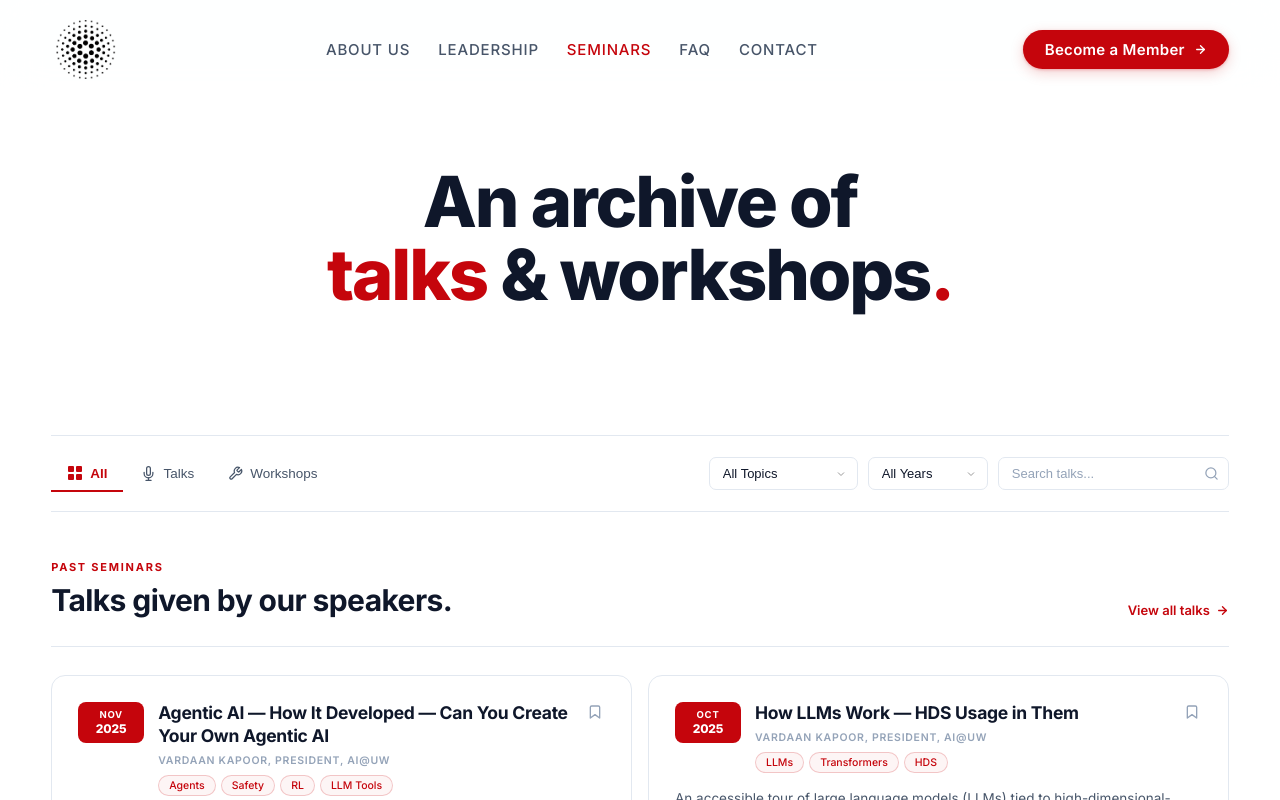
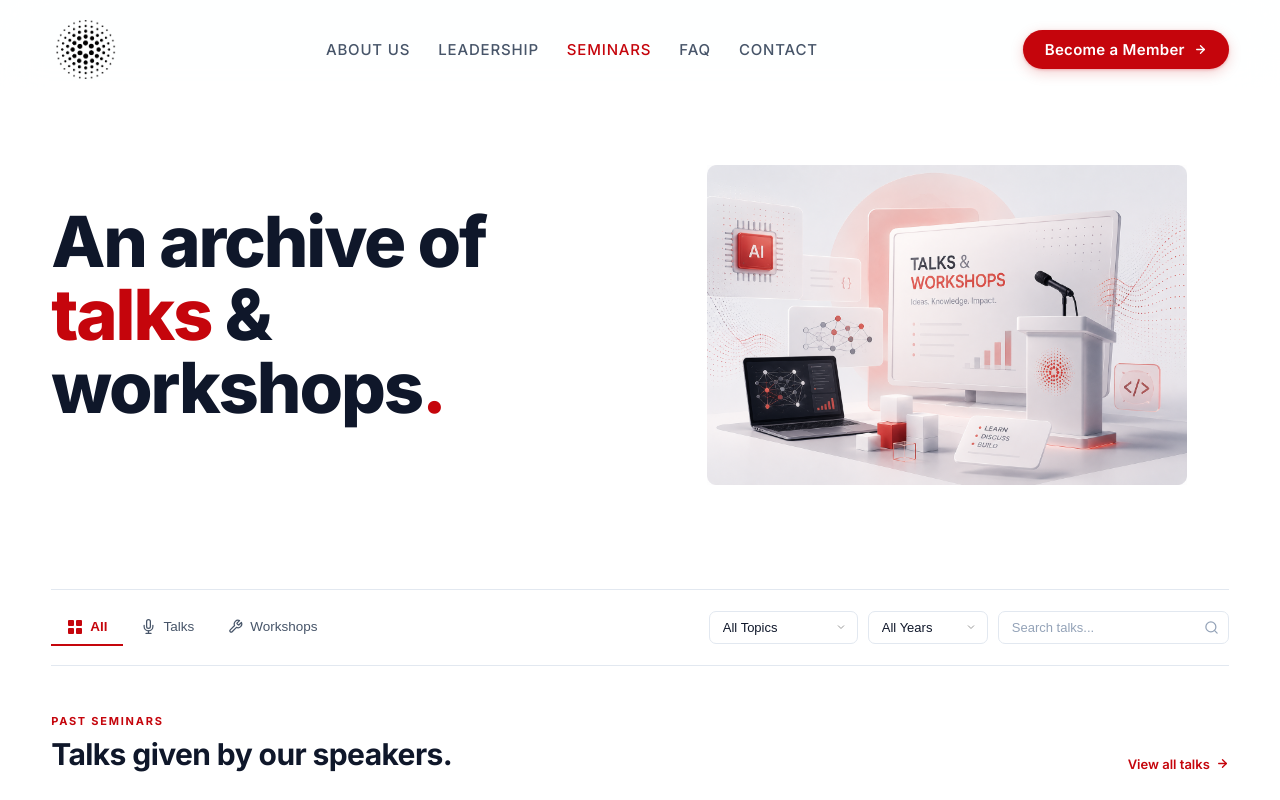
Before and after one commit to aiclubuwmadison/aiclubuwmadison.github.io, a React (Vite) app: page /seminars in a window 1280 px wide. Shown: the top 800 px of the page. Built offline with nearby package versions, Linux system fonts and the light colour scheme.

Commit message:
Seminars: add hero image beside the title in a 2-column layout

```diff
--- a/src/components/Seminars.css
+++ b/src/components/Seminars.css
@@ -10,10 +10,36 @@
 .atmos-seminars .atmos-sem-hero {
   padding-bottom: clamp(40px, 5vw, 64px);
   margin-bottom: 0;
-  text-align: center;
+  display: grid;
+  grid-template-columns: 1fr 1fr;
+  align-items: center;
+  gap: clamp(24px, 4vw, 64px);
+}
+
+.atmos-seminars .atmos-sem-hero-text {
+  text-align: left;
+}
+
+.atmos-seminars .atmos-sem-hero-image {
   display: flex;
-  flex-direction: column;
-  align-items: center;
+  justify-content: center;
+}
+
+.atmos-seminars .atmos-sem-hero-image img {
+  width: 100%;
+  max-width: 480px;
+  height: auto;
+  display: block;
+}
+
+@media (max-width: 768px) {
+  .atmos-seminars .atmos-sem-hero {
+    grid-template-columns: 1fr;
+    text-align: center;
+  }
+  .atmos-seminars .atmos-sem-hero-text {
+    text-align: center;
+  }
 }
 
 
--- a/src/components/Seminars.jsx
+++ b/src/components/Seminars.jsx
@@ -264,10 +264,15 @@ const Seminars = () => {
 
         {/* HERO */}
         <header className="atmos-sem-hero atmos-reveal">
-          <h1 className="atmos-sem-title">
-            An archive of<br />
-            <span style={{color:'var(--atmos-badger)'}}>talks</span> &amp; workshops<span className="atmos-sem-title-dot">.</span>
-          </h1>
+          <div className="atmos-sem-hero-text">
+            <h1 className="atmos-sem-title">
+              An archive of<br />
+              <span style={{color:'var(--atmos-badger)'}}>talks</span> &amp; workshops<span className="atmos-sem-title-dot">.</span>
+            </h1>
+          </div>
+          <div className="atmos-sem-hero-image" aria-hidden="true">
+            <img src="/images/seminars/hero.png" alt="" />
+          </div>
         </header>
 
         {/* FILTER BAR */}
```
Also changed, not shown: public/images/seminars/hero.png (added).
